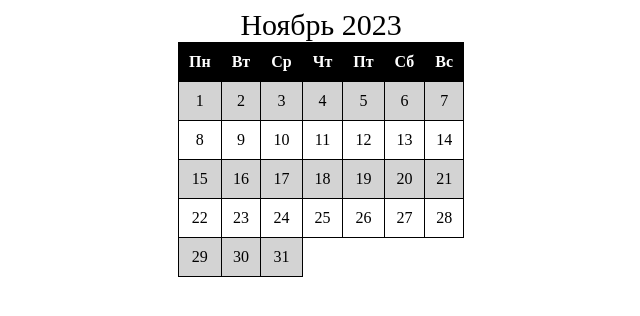
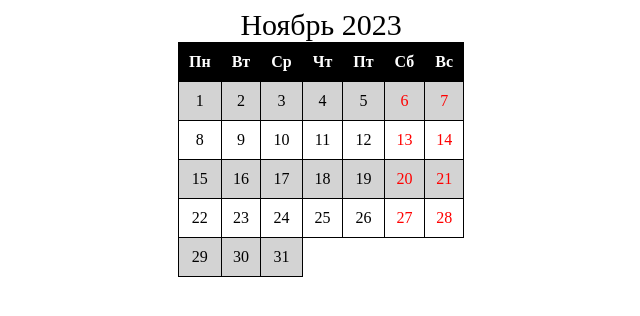
Before and after one commit to shtr1hh/MyPortfolio1, a plain HTML site: page calendar.html in a window 1280 px wide. Shown: the whole page, without its empty margins (580-1220 px from the left). Drawn offline with Linux system fonts and the light colour scheme.

Commit message:
Update calendar.html

```diff
--- a/calendar.html
+++ b/calendar.html
@@ -21,8 +21,8 @@
             <td>3</td>
             <td>4</td>
             <td>5</td>
-            <td>6</td>
-            <td>7</td>
+            <td class="aaa">6</td>
+            <td class="aaa">7</td>
         </tr>
         <tr>
             <td>8</td>
@@ -30,8 +30,8 @@
             <td>10</td>
             <td>11</td>
             <td>12</td>
-            <td>13</td>
-            <td>14</td>
+            <td class="aaa">13</td>
+            <td class="aaa">14</td>
         </tr>
         <tr>
             <td>15</td>
@@ -39,8 +39,8 @@
             <td>17</td>
             <td>18</td>
             <td>19</td>
-            <td>20</td>
-            <td>21</td>
+            <td class="aaa">20</td>
+            <td class="aaa">21</td>
         </tr>
         <tr>
             <td>22</td>
@@ -48,8 +48,8 @@
             <td>24</td>
             <td>25</td>
             <td>26</td>
-            <td>27</td>
-            <td>28</td>
+            <td class="aaa">27</td>
+            <td class="aaa">28</td>
         </tr>
         <tr>
             <td>29</td>
```
